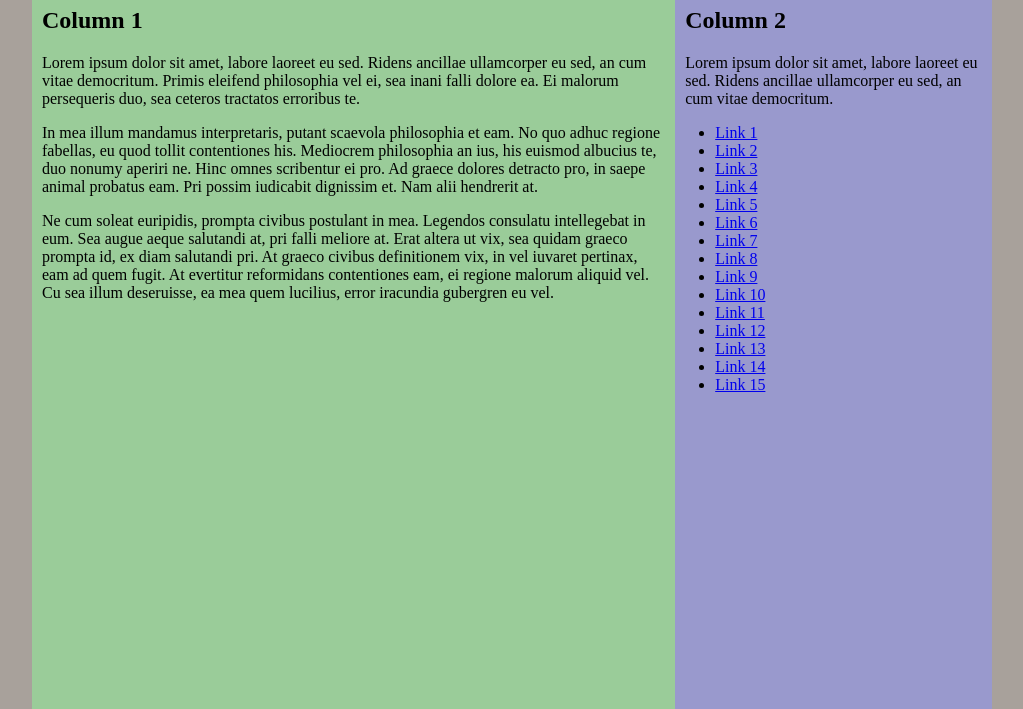
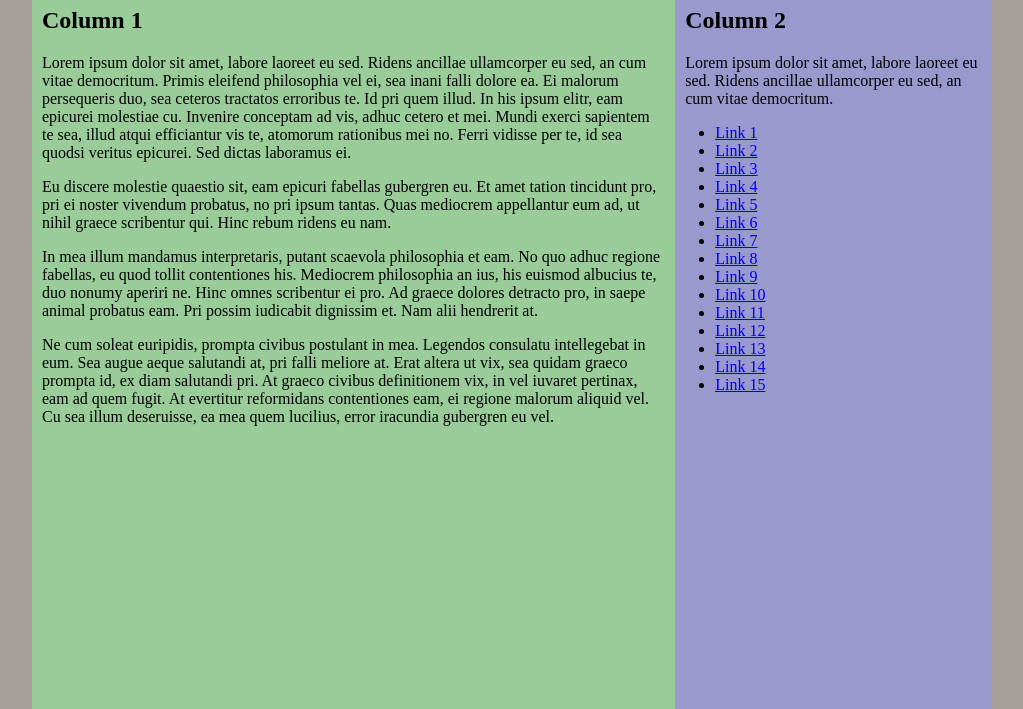
Before and after one commit to JohnKlaras/layout-test, a plain HTML site: page index.html in a window 1280 px wide. Shown: the part 91-800 px from the top of the page, without its empty margins (128-1151 px from the left). Drawn offline with Linux system fonts and the light colour scheme.

Commit message:
increase height, add lipsum

```diff
--- a/CSS/styles.css
+++ b/CSS/styles.css
@@ -42,7 +42,7 @@ section {
   float: left;
   width: 67%;
   background-color: #9acc99;
-  height: 800px;
+  height: 1024px;
   margin: 0;
 
 }
@@ -50,7 +50,7 @@ section {
 aside {
   width: 33%;
   float: left;
-  height: 800px;
+  height: 1024px;
   background-color: #9999cd;
 }
 
--- a/index.html
+++ b/index.html
@@ -29,7 +29,9 @@
 
     <section>
       <h2>Column 1</h2>
-        <p>Lorem ipsum dolor sit amet, labore laoreet eu sed. Ridens ancillae ullamcorper eu sed, an cum vitae democritum. Primis eleifend philosophia vel ei, sea inani falli dolore ea. Ei malorum persequeris duo, sea ceteros tractatos erroribus te.</p>
+        <p>Lorem ipsum dolor sit amet, labore laoreet eu sed. Ridens ancillae ullamcorper eu sed, an cum vitae democritum. Primis eleifend philosophia vel ei, sea inani falli dolore ea. Ei malorum persequeris duo, sea ceteros tractatos erroribus te. Id pri quem illud. In his ipsum elitr, eam epicurei molestiae cu. Invenire conceptam ad vis, adhuc cetero et mei. Mundi exerci sapientem te sea, illud atqui efficiantur vis te, atomorum rationibus mei no. Ferri vidisse per te, id sea quodsi veritus epicurei. Sed dictas laboramus ei.</p>
+
+        <p>Eu discere molestie quaestio sit, eam epicuri fabellas gubergren eu. Et amet tation tincidunt pro, pri ei noster vivendum probatus, no pri ipsum tantas. Quas mediocrem appellantur eum ad, ut nihil graece scribentur qui. Hinc rebum ridens eu nam.</p>
 
         <p>In mea illum mandamus interpretaris, putant scaevola philosophia et eam. No quo adhuc regione fabellas, eu quod tollit contentiones his. Mediocrem philosophia an ius, his euismod albucius te, duo nonumy aperiri ne. Hinc omnes scribentur ei pro. Ad graece dolores detracto pro, in saepe animal probatus eam. Pri possim iudicabit dignissim et. Nam alii hendrerit at.</p>
 
```
